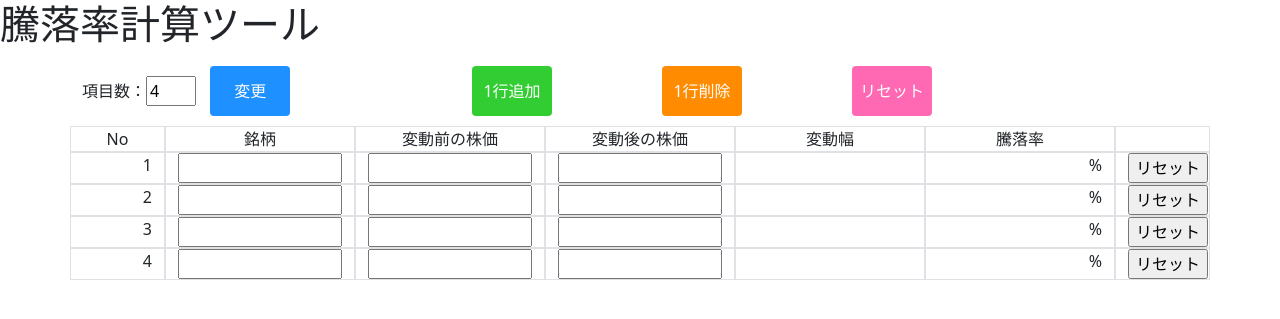
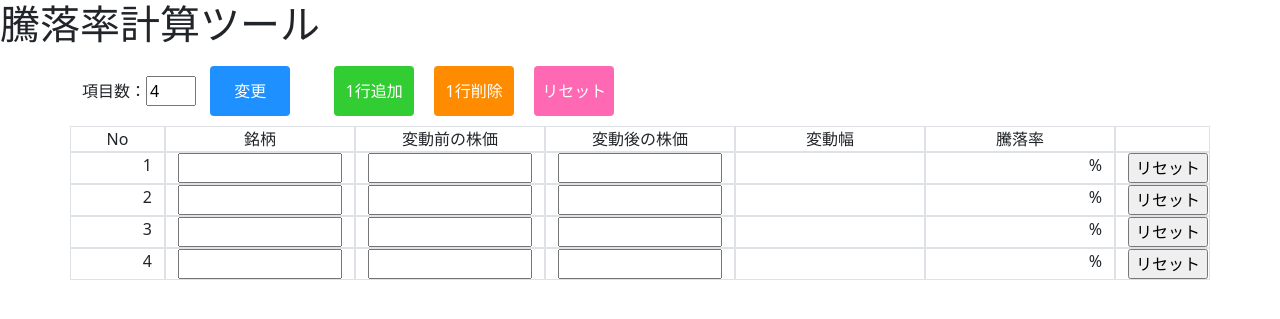
Before and after one commit to hironet/portfolio, a PHP site: page /toraku-ritsu/index.php in a window 1280 px wide. Shown: the top 319 px of the page. Run offline with PHP 8.4, Linux system fonts and the light colour scheme.

Commit message:
ボタンのレイアウトを修正。

```diff
--- a/toraku-ritsu/index.php
+++ b/toraku-ritsu/index.php
@@ -61,29 +61,27 @@
   ?>
   <div class="container">
     <div class="row">
-      <div class="col-12 col-lg-4">
+      <div class="col-12 col-lg-auto">
         <form method="GET" action="index.php">
           <label>項目数：<input class="form_num" type="number" name="form_num" value="<?php print $form_num ?>" style="width: 50px;"></label>
           <input id="change-button" class="ctrl-button" type="submit" value="変更">
         </form>
       </div>
-      <div class="col-4 col-lg-2">
+      <div class="col-auto col-lg-auto">
+        <div class="btn-group" role="group">
           <form method="GET" action="index.php">
             <input type="hidden" name="form_num" value="<?php print $form_num_plus_one ?>">
             <input id="add-button" class="ctrl-button" type="submit" value="1行追加">
           </form>
-      </div>
-      <div class="col-4 col-lg-2">
           <form method="GET" action="index.php">
             <input type="hidden" name="form_num" value="<?php print $form_num_minus_one ?>">
             <input id="del-button" class="ctrl-button" type="submit" value="1行削除">
           </form>
-      </div>
-      <div class="col-4 col-lg-2">
           <form method="GET" action="index.php">
             <input type="hidden" name="form_num" value="<?php print $default_form_num ?>">
             <input id="reset-button" class="ctrl-button" type="submit" value="リセット">
           </form>
+        </div>
       </div>
     </div>
   </div>
```
Lines whose indentation alone changed are shown as unchanged.
